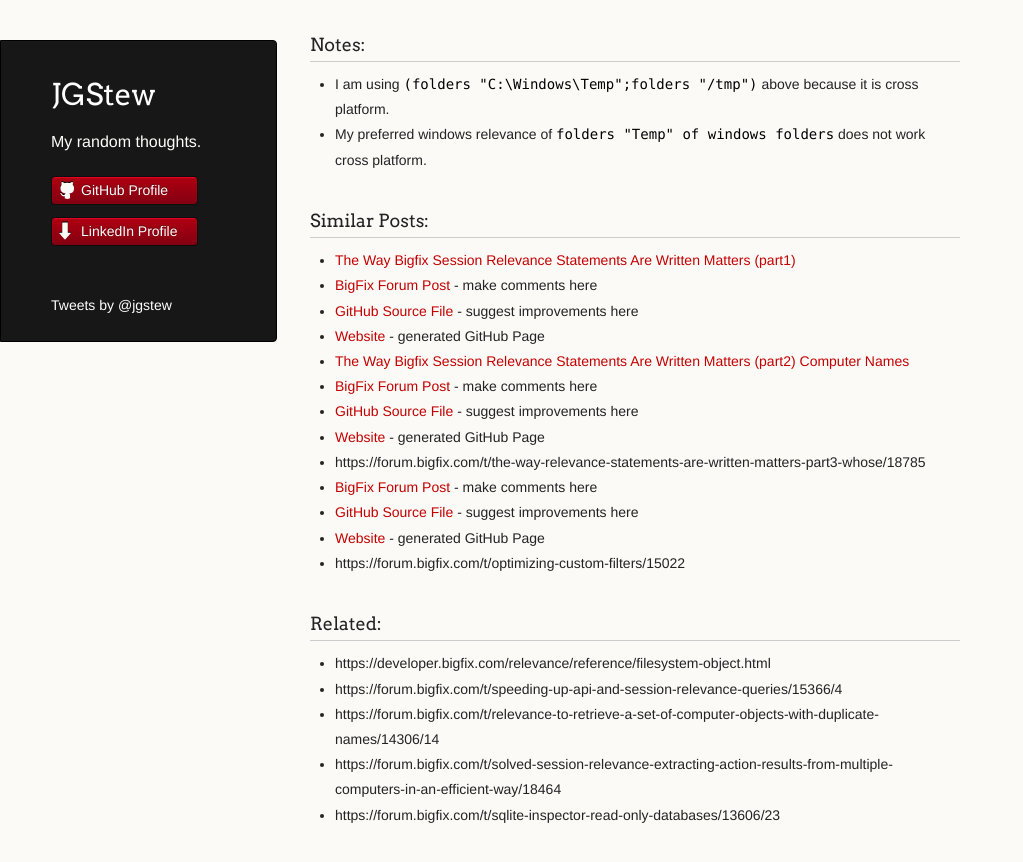
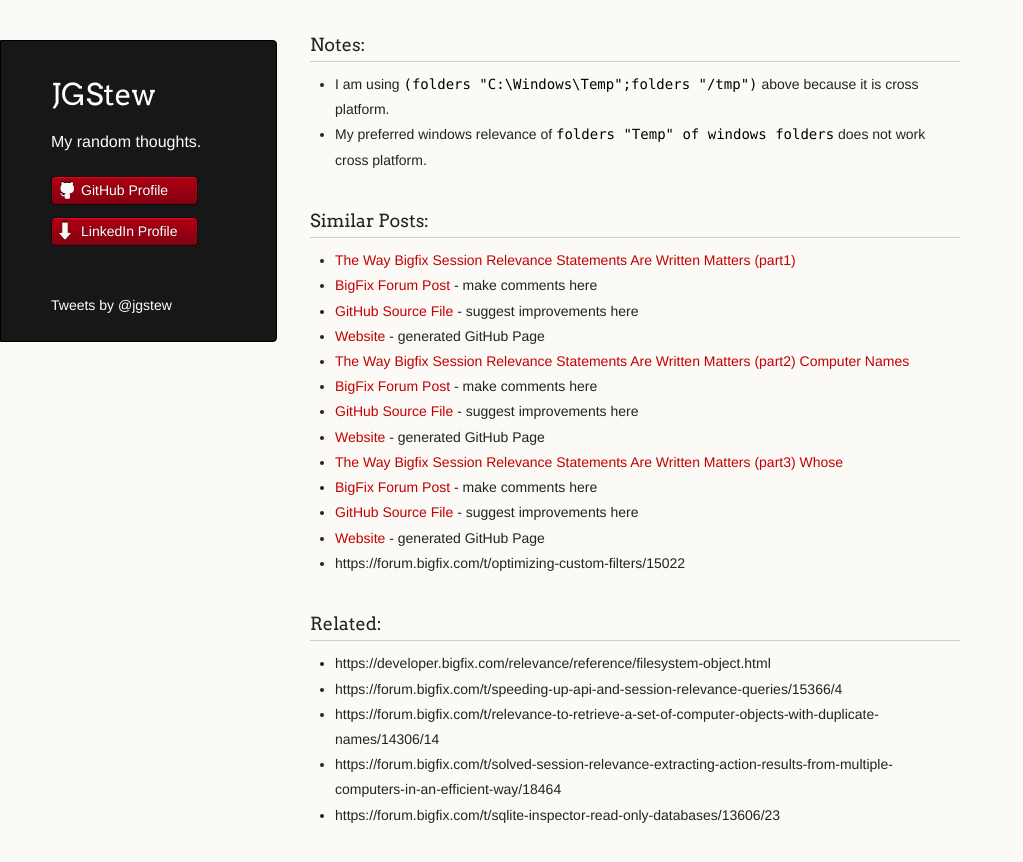
Before and after one commit to jgstew/jgstew.github.io, a Jekyll site: the page built from _posts/2016-12-01-Optimizing-BigFix-Relevance:-exists.md, in a window 1280 px wide and 900 px high, scrolled down 1068 px. Shown: the top 862 px of the window, without its empty margins (0-1023 px from the left). Built offline with Jekyll 4.4.1, drawn with Linux system fonts in a browser that asks for light colours; comment, search, counter and statistics services are not loaded; part of the change alters nothing that is shown.

Commit message:
Update 2016-12-01-Optimizing-BigFix-Relevance:-exists.md

```diff
--- a/_posts/2016-12-01-Optimizing-BigFix-Relevance:-exists.md
+++ b/_posts/2016-12-01-Optimizing-BigFix-Relevance:-exists.md
@@ -43,7 +43,7 @@ The strange part of this example is the fact that both use `descendants` which i
  - [BigFix Forum Post](https://forum.bigfix.com/t/the-way-session-relevance-statements-are-written-matters-part-2-computer-names/14340) - make comments here
  - [GitHub Source File](https://github.com/jgstew/jgstew.github.io/blob/master/_posts/2015-09-14-The-way-BigFix-Session-Relevance-statements-are-written-matters-(Part2)-Computer-Names.md) - suggest improvements here
  - [Website](http://jgstew.github.io/2015/09/14/The-way-BigFix-Session-Relevance-statements-are-written-matters-(Part2)-Computer-Names.html) - generated GitHub Page
-- https://forum.bigfix.com/t/the-way-relevance-statements-are-written-matters-part3-whose/18785
+- [The Way Bigfix Session Relevance Statements Are Written Matters (part3) Whose](https://forum.bigfix.com/t/the-way-relevance-statements-are-written-matters-part3-whose/18785)
  - [BigFix Forum Post](https://forum.bigfix.com/t/the-way-relevance-statements-are-written-matters-part3-whose/18785) - make comments here
  - [GitHub Source File](https://github.com/jgstew/jgstew.github.io/blob/master/_posts/2016-10-11-The-way-BigFix-Session-Relevance-statements-are-written-matters-(Part3)-Whose.md) - suggest improvements here
  - [Website](http://jgstew.github.io/2016/10/11/The-way-BigFix-Session-Relevance-statements-are-written-matters-(Part3)-Whose.html) - generated GitHub Page
```
